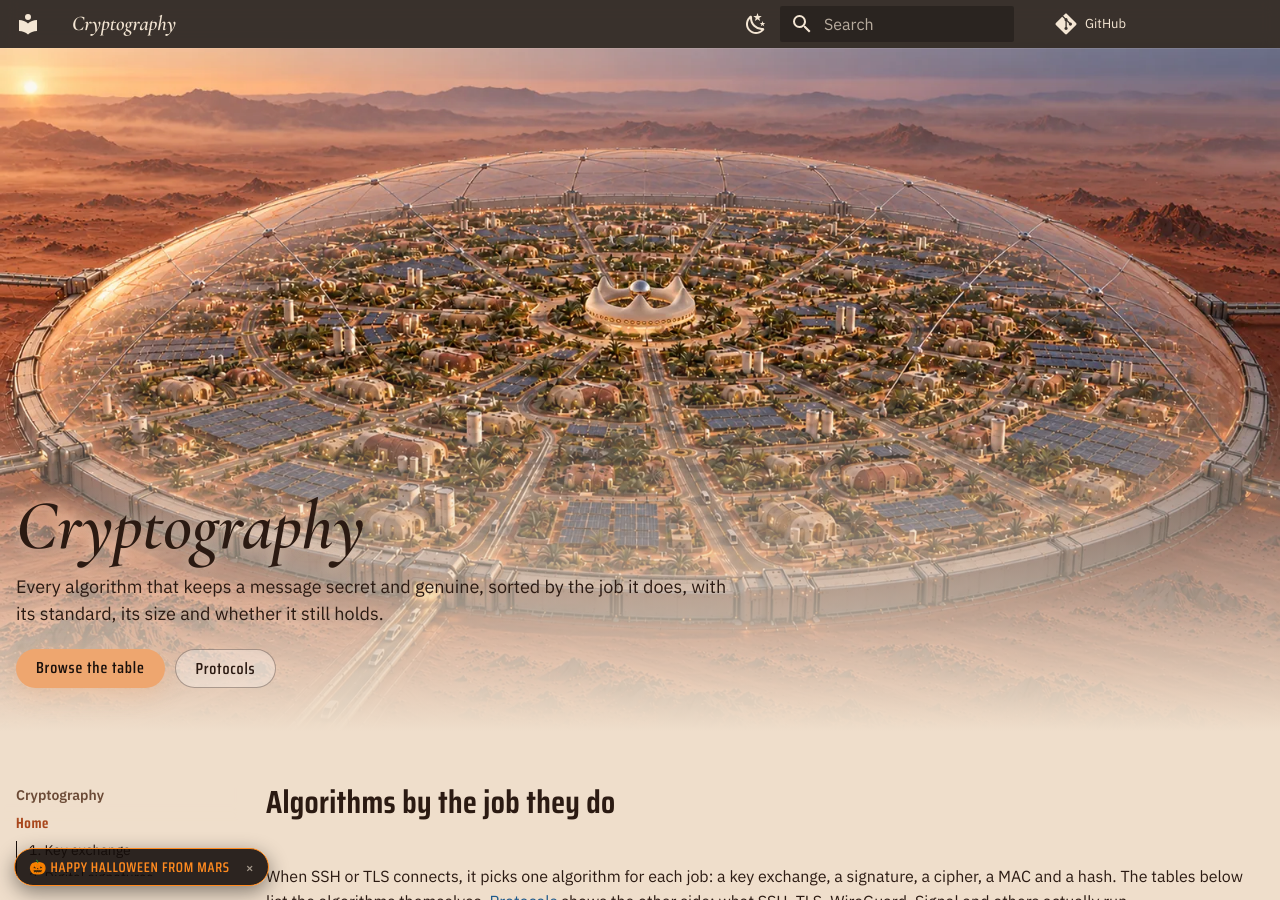
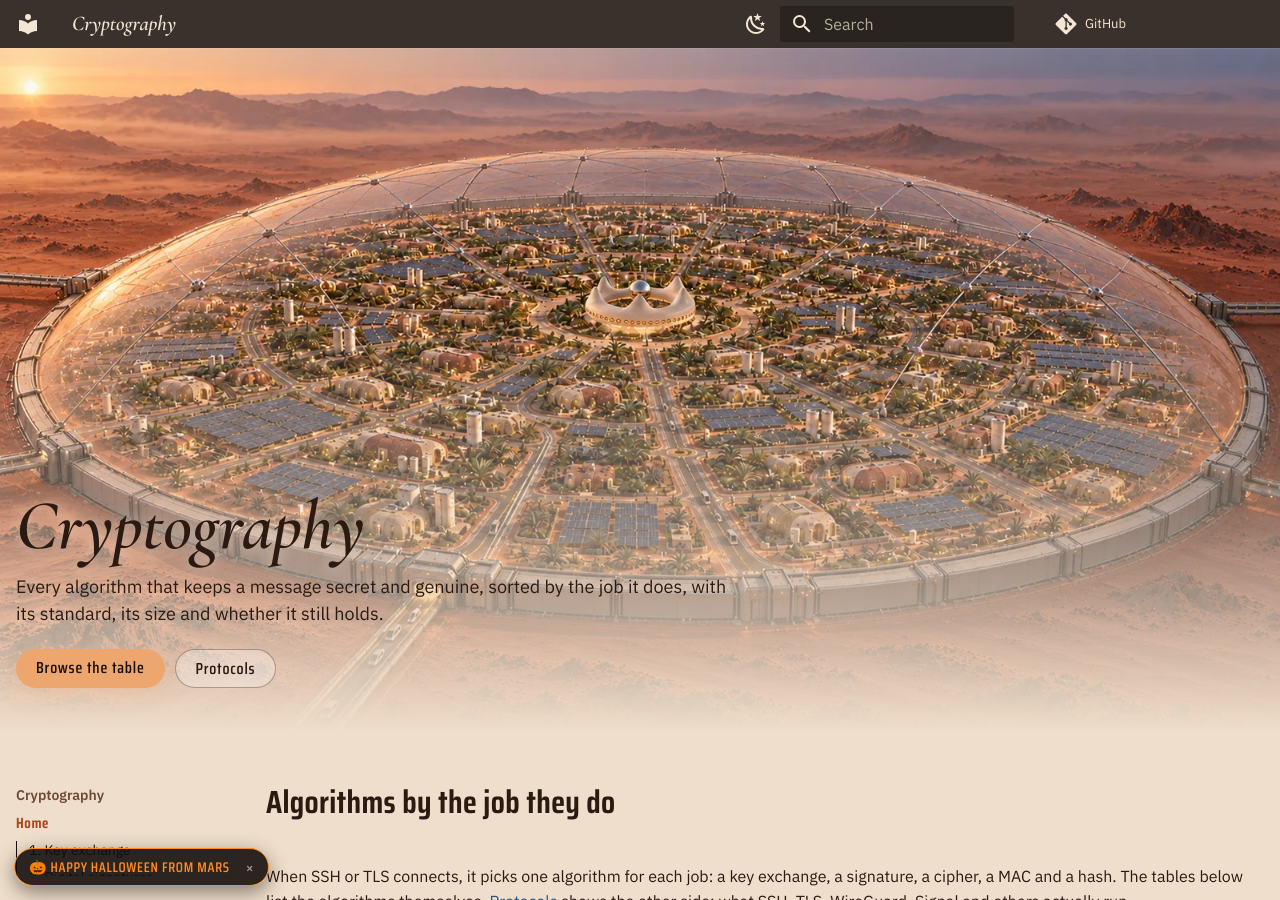
Before and after one commit to TTMathCS/cryptography, an MkDocs documentation site: the page built from docs/index.md, in a window 1280 px wide and 900 px high. Built offline with MkDocs 1.6.1 and Material for MkDocs 9.7.7, drawn with Linux system fonts in a browser that asks for light colours; comment, search, counter and statistics services are not loaded.

Commit message:
Rename the stylesheet so browsers drop the old one; deeper fade under the hero title

```diff
--- a/docs/stylesheets/extra.css
+++ b/docs/stylesheets/mars.css
@@ -119,7 +119,7 @@
   align-items: flex-end;
   min-height: min(76vh, 40rem);
   background:
-    linear-gradient(180deg, transparent 45%, var(--md-default-bg-color) 100%),
+    linear-gradient(180deg, transparent 35%, var(--mars-bg-fade) 70%, var(--md-default-bg-color) 100%),
     var(--mars-photo) center 42% / cover no-repeat;
 }
 
--- a/mkdocs.yml
+++ b/mkdocs.yml
@@ -33,7 +33,7 @@
 
 extra_css:
   - fonts/fonts.css
-  - stylesheets/extra.css
+  - stylesheets/mars.css
 
 extra_javascript:
   - javascripts/status.js
```
